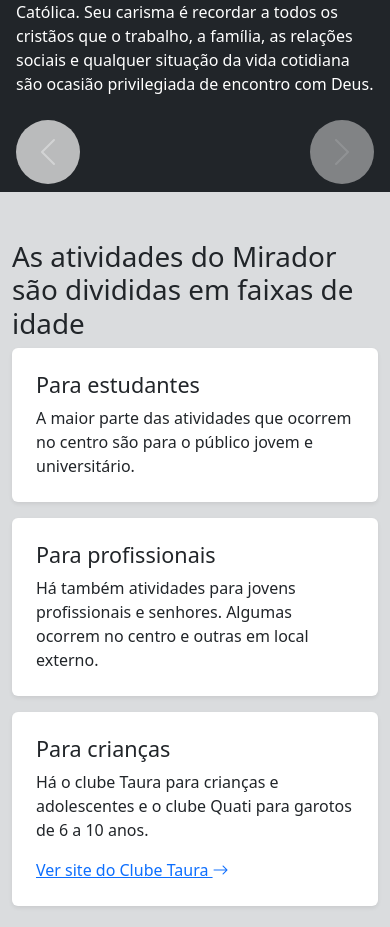
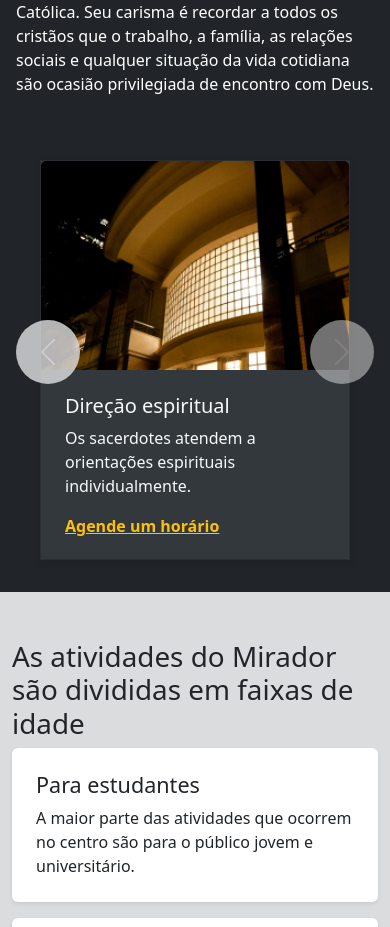
Before and after one commit to rkcenci/mirador, a plain HTML site: page index.html in a window 390 px wide. Shown: the part 3042-3969 px from the top of the page. Drawn offline with nearby package versions, Linux system fonts and the light colour scheme.

Commit message:
ajuste carousel mobile

```diff
--- a/index.html
+++ b/index.html
@@ -403,7 +403,7 @@
           max-height: 100%;
         }
 
-        @media screen and (min-width:576px) {
+        @media screen and (min-width:728px) {
           #sec_espiritual .carousel-inner {
             display: flex;
           }
@@ -414,6 +414,20 @@
             flex: 0 0 calc(100%/3)
           }
         }
+
+        @media screen and (max-width:576px) {
+
+          #sec_espiritual .carousel-item {
+            height: 400px;
+          }
+        }
+
+        @media screen and (min-width:576px) and (max-width:728px) {
+
+          #sec_espiritual .carousel-item {
+            height: 500px;
+        }
+}
 
         #sec_espiritual .carousel-inner {
           padding: 1rem
@@ -520,11 +534,11 @@
           </div>
 
         </div>
-        <button class="carousel-control-prev" type="button" >
+        <button class="carousel-control-prev" type="button" data-bs-target="#carousel_sec_espiritual" data-bs-slide="prev">
           <span class="carousel-control-prev-icon" aria-hidden="true"></span>
           <span class="visually-hidden">Previous</span>
         </button>
-        <button class="carousel-control-next" type="button" >
+        <button class="carousel-control-next" type="button" data-bs-target="#carousel_sec_espiritual" data-bs-slide="next">
           <span class="carousel-control-next-icon" aria-hidden="true"></span>
           <span class="visually-hidden">Next</span>
         </button>
--- a/script.js
+++ b/script.js
@@ -5,7 +5,7 @@ var carousel = new bootstrap.Carousel(multipleItemCarousel, {
 });
 
 
-if (window.matchMedia("(min-width:576px)").matches) {
+if (window.matchMedia("(min-width:728px)").matches) {
 
   var cardWidth = $("#carousel_sec_espiritual .carousel-item").width();
   var enabledControl = 'right';
@@ -25,5 +25,6 @@ if (window.matchMedia("(min-width:576px)").matches) {
   });
 
 } else {
+  $("#carousel_sec_espiritual .carousel-inner .carousel-item").first().addClass("active");
   $(multipleItemCarousel).addClass("slide");
 }
```
